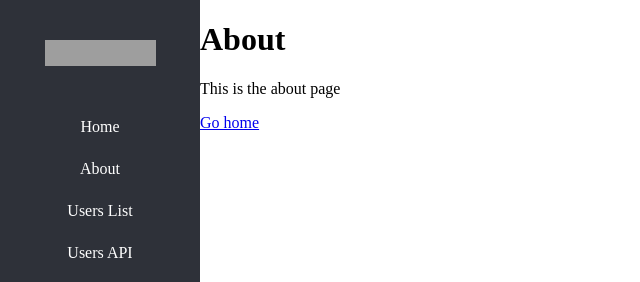
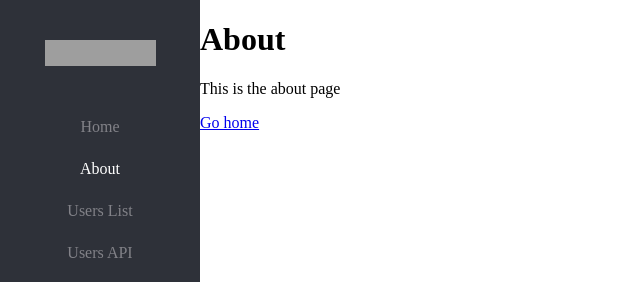
Before and after one commit to gguljamm/next-choman, a Next.js app: page /about in a window 1280 px wide. Shown: the top 282 px of the page, without its empty margins (0-640 px from the left). Built offline with nearby package versions, Linux system fonts and the light colour scheme; grey boxes are pictures that could not be loaded.

Commit message:
라우팅 / path마다 메뉴 active

```diff
--- a/components/Layout.tsx
+++ b/components/Layout.tsx
@@ -1,18 +1,19 @@
 import React, { ReactNode } from 'react'
 import Link from 'next/link'
 import Head from 'next/head'
+import { useRouter } from 'next/router'
 
 type Props = {
   children?: ReactNode
   title?: string
 }
 
-const Layout = ({ children, title = 'This is the default title' }: Props) => (
-  <div>
+const Layout = ({ children, title = 'This is the default title' }: Props) => {
+  return <div>
       <Head>
         <title>{title}</title>
-      <meta charSet="utf-8" />
-      <meta name="viewport" content="initial-scale=1.0, width=device-width" />
+        <meta charSet="utf-8"/>
+        <meta name="viewport" content="initial-scale=1.0, width=device-width"/>
         <style>{`
           body {
             margin: 0;
@@ -25,13 +26,13 @@ const Layout = ({ children, title = 'This is the default title' }: Props) => (
           <nav>
             <div className={'logo'}/>
             <Link href="/">
-            <a>Home</a>
+              <a className={`${useRouter().route === '/' ? 'active' : ''}`}>Home</a>
             </Link>
             <Link href="/about">
-            <a>About</a>
+              <a className={`${useRouter().route === '/about' ? 'active' : ''}`}>About</a>
             </Link>
             <Link href="/users">
-            <a>Users List</a>
+              <a className={`${useRouter().route === '/users' ? 'active' : ''}`}>Users List</a>
             </Link>
             <a href="/api/users">Users API</a>
           </nav>
@@ -41,12 +42,14 @@ const Layout = ({ children, title = 'This is the default title' }: Props) => (
         </div>
       </div>
       <style jsx>{`
-      .layout-wrapper{
+        .layout-wrapper {
           display: flex;
-        .content-wrapper{
+
+          .content-wrapper {
             flex: auto;
           }
-        .logo{
+
+          .logo {
             margin: 40px auto;
             background-image: url(https://s.pstatic.net/static/www/img/uit/2021/sp_main_153a02.png);
             background-size: 220px 205px;
@@ -55,28 +58,35 @@ const Layout = ({ children, title = 'This is the default title' }: Props) => (
             background-position: 0 -79px;
           }
         }
-      header{
+
+        header {
           width: 200px;
           flex: 0 0 200px;
         }
-      nav{
+
+        nav {
           background-color: rgb(46, 49, 57);
           position: fixed;
           left: 0;
           top: 0;
           bottom: 0;
           width: 200px;
+
           a {
-          color: #FFF;
+            color: #828288;
             display: block;
             text-decoration: none;
             text-align: center;
             width: 100%;
             padding: 12px 0;
+
+            &.active {
+              color: #FFF;
+            }
           }
         }
       `}</style>
     </div>
-)
+  }
 
 export default Layout
```
Lines whose indentation alone changed are shown as unchanged.
